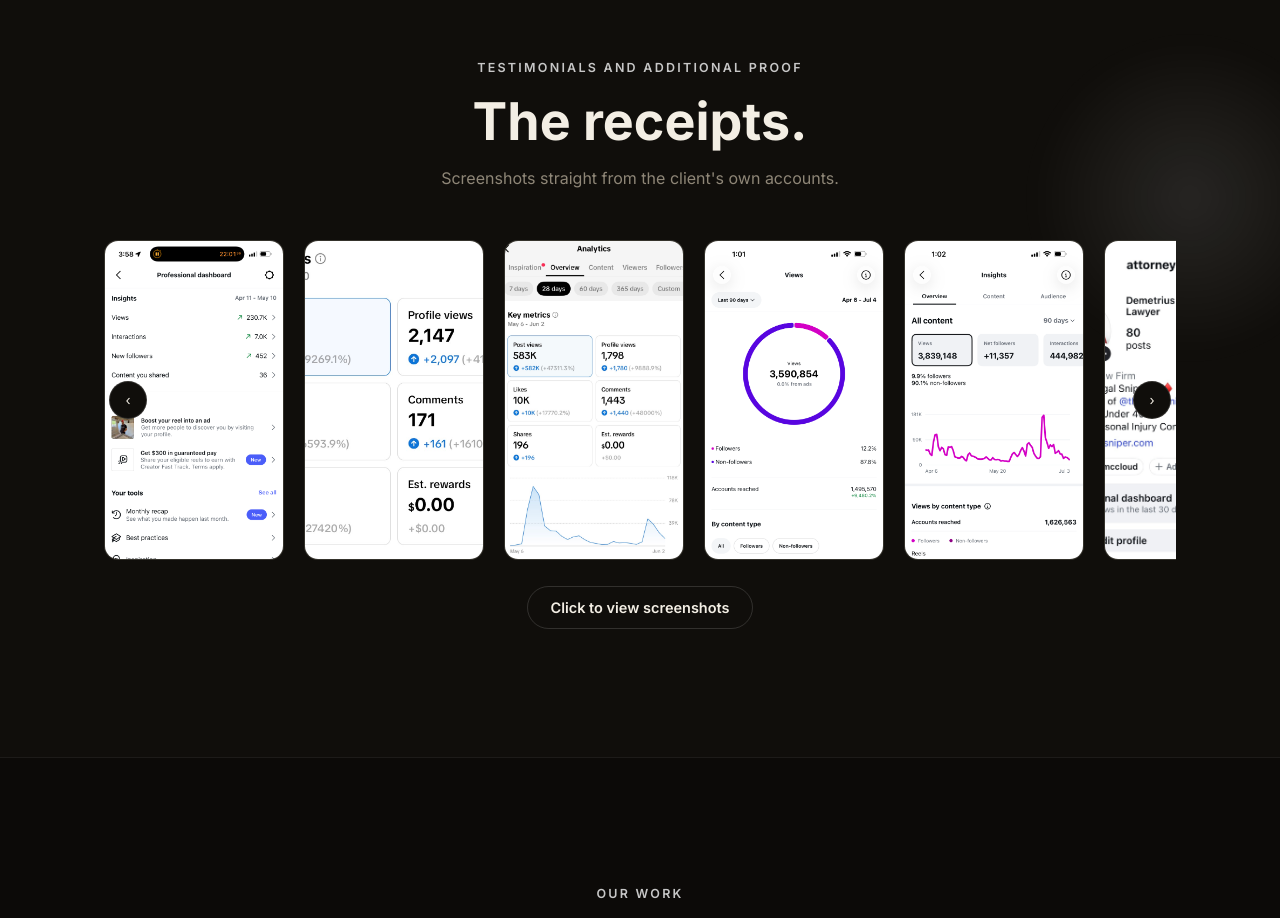
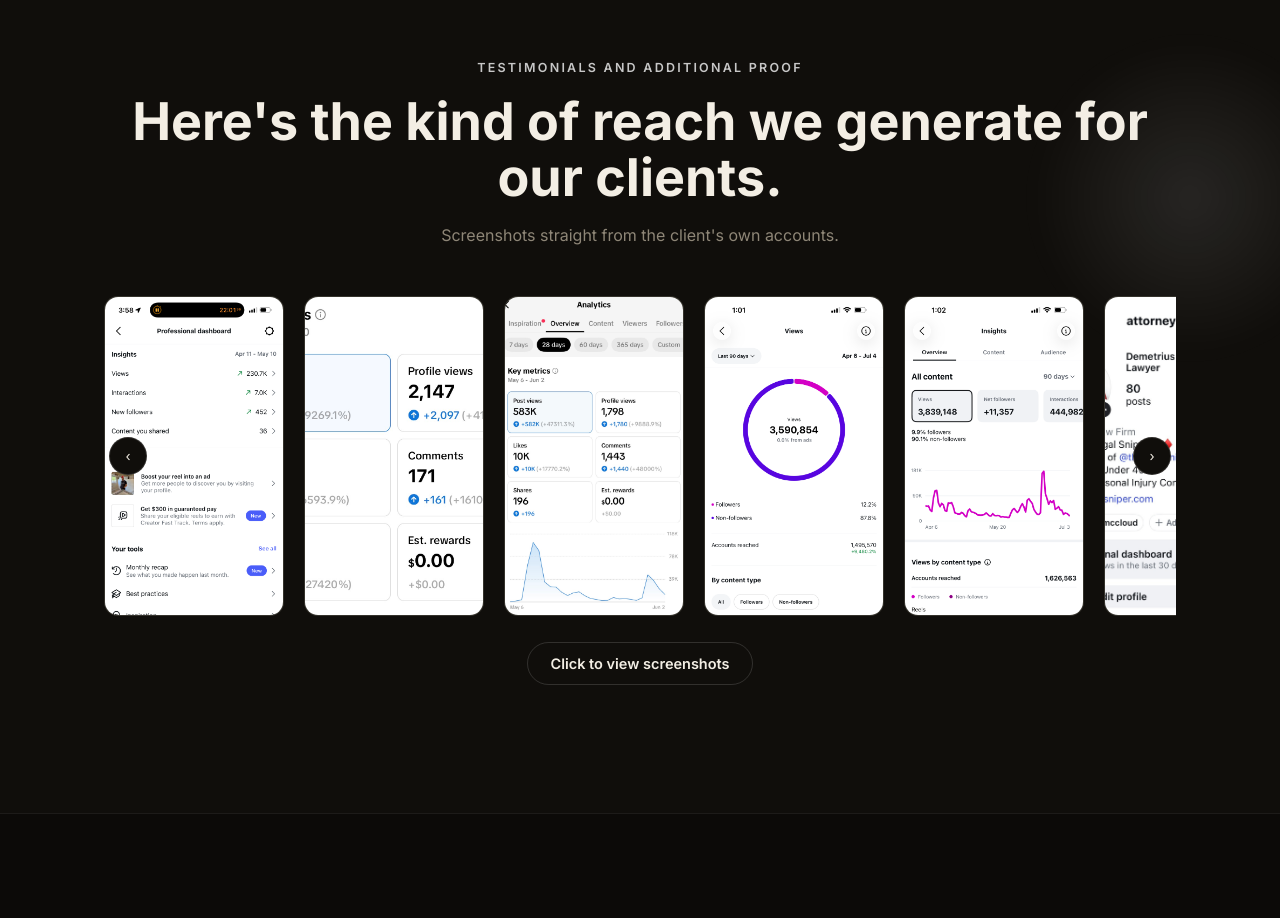
Before and after one commit to Digital-Ninja-Technologies/brandface, a React (Vite) app in the folder web/: page / in a window 1280 px wide. Shown: the part 8480-9398 px from the top of the page. Built offline with nearby package versions, Linux system fonts and the light colour scheme.

Commit message:
Update proof section heading copy
Swapped "The receipts." for "Here's the kind of reach we generate for
our clients."

Co-Authored-By: Claude Sonnet 5 <noreply@anthropic.com>
Claude-Session: https://claude.ai/code/session_013PA86qrvft4sA6gLUTXwrK

```diff
--- a/web/src/components/Testimonials.jsx
+++ b/web/src/components/Testimonials.jsx
@@ -33,7 +33,7 @@ export default function Testimonials() {
         <div className="bf-center">
           <Reveal className="bf-testimonials-badge">Testimonials and additional proof</Reveal>
           <Reveal as="h2" delay={80}>
-            The receipts.
+            Here's the kind of reach we generate for our clients.
           </Reveal>
           <Reveal as="p" delay={140}>
             Screenshots straight from the client's own accounts.
```
